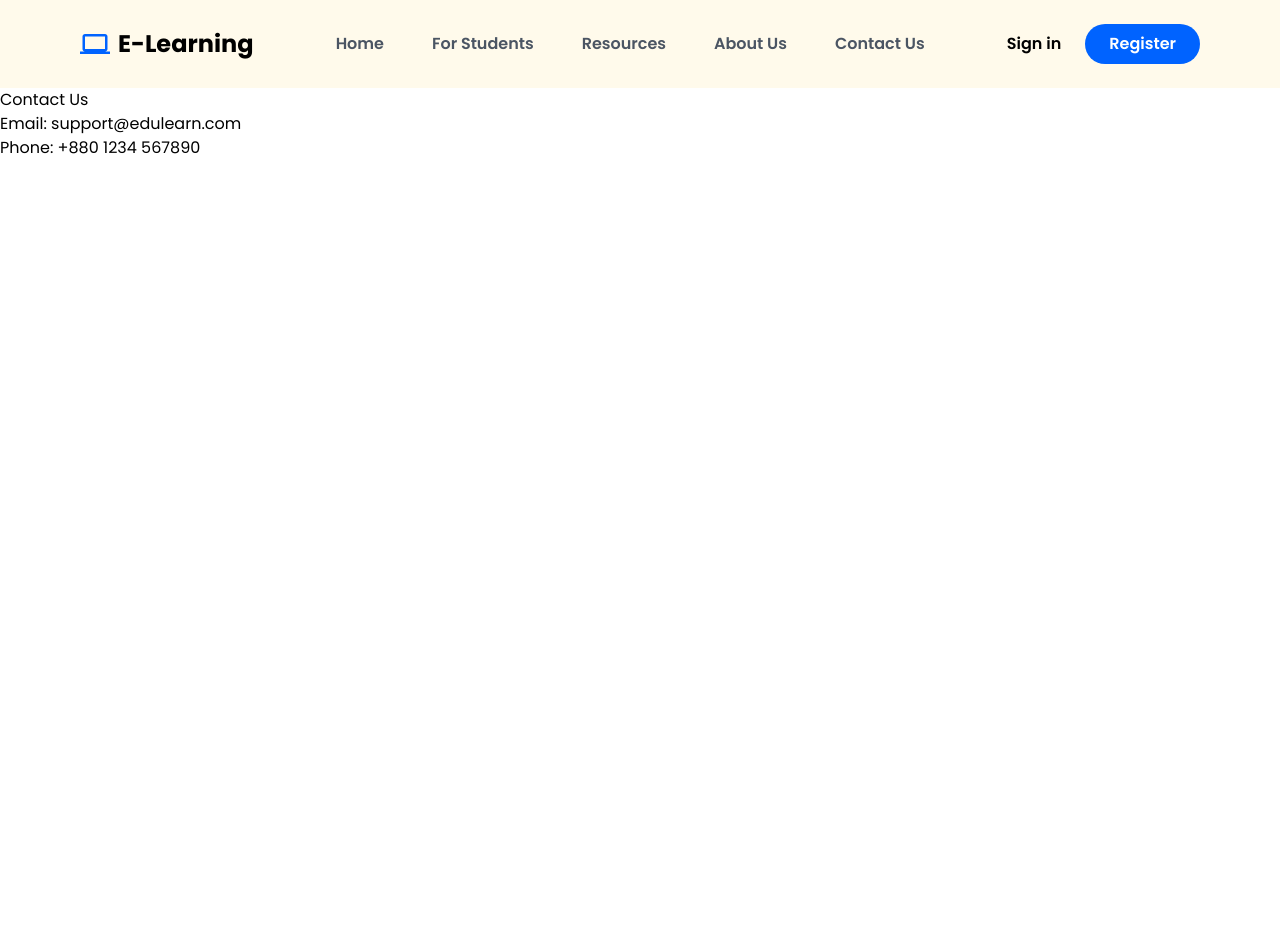
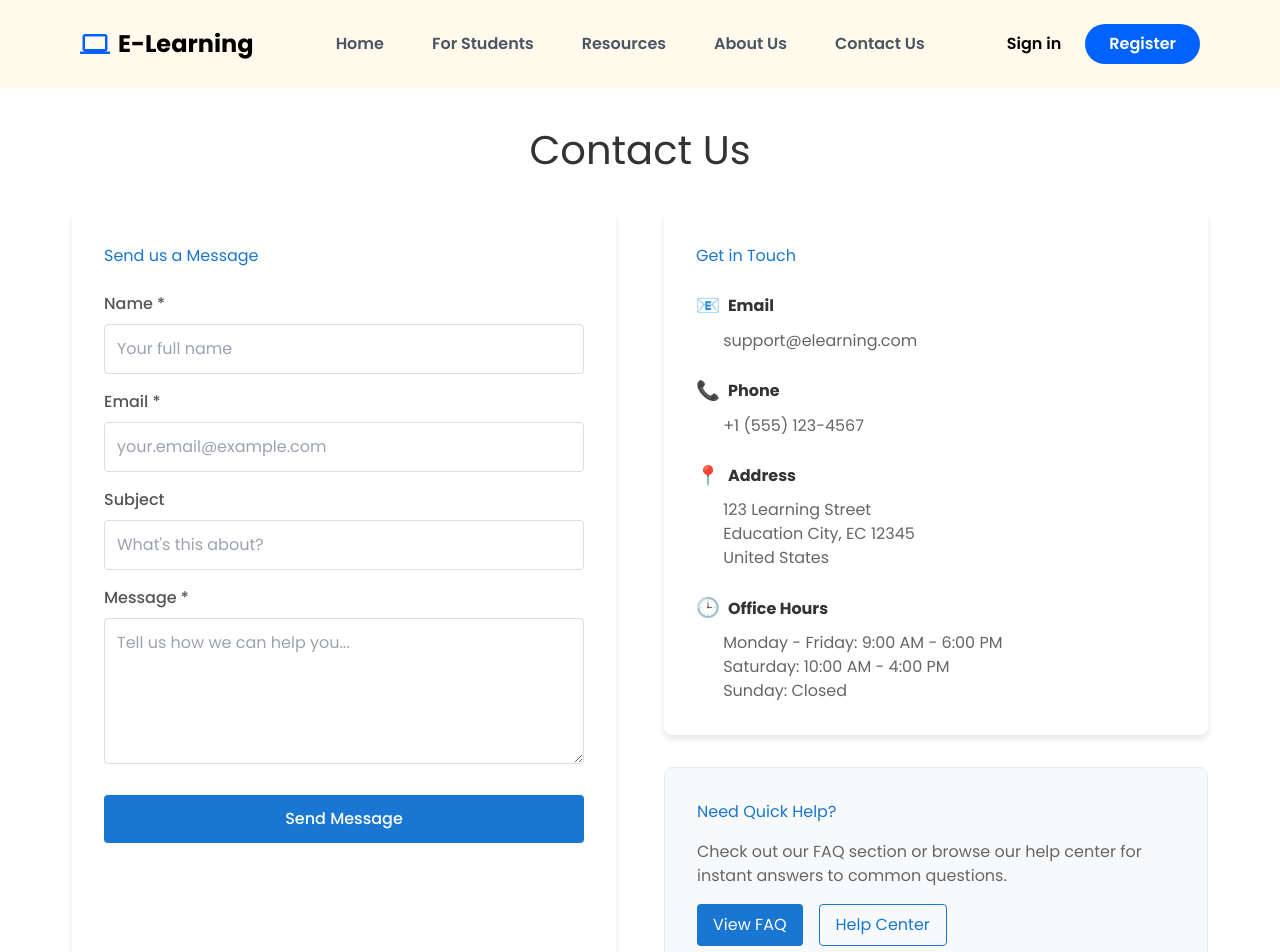
Before and after one commit to Souda-05/e-learning, a React (Vite) app: page /contact in a window 1280 px wide. Shown: the top 952 px of the page. Before the commit the page ends 800 px from the top, so only its background shows below. Built offline with nearby package versions, Linux system fonts and the light colour scheme.

Commit message:
Contact.jsx

```diff
--- a/src/pages/Contact.jsx
+++ b/src/pages/Contact.jsx
@@ -1,13 +1,248 @@
-import React from 'react';
+import React, { useState } from 'react';
 
-const Contact = () => {
+const ContactUs = () => {
+  const [formData, setFormData] = useState({
+    name: '',
+    email: '',
+    subject: '',
+    message: ''
+  });
+
+  const handleSubmit = () => {
+    if (formData.name && formData.email && formData.message) {
+      alert('Thank you for your message! We will get back to you soon.');
+      setFormData({ name: '', email: '', subject: '', message: '' });
+    } else {
+      alert('Please fill in all required fields.');
+    }
+  };
+
   return (
-    <div>
-      <h1>Contact Us</h1>
-      <p>Email: support@edulearn.com</p>
-      <p>Phone: +880 1234 567890</p>
+    <div style={{ padding: '2rem', maxWidth: '1200px', margin: '0 auto', minHeight: '80vh' }}>
+      <h1 style={{ fontSize: '2.5rem', marginBottom: '2rem', color: '#333', textAlign: 'center' }}>
+        Contact Us
+      </h1>
+
+      <div style={{ display: 'grid', gridTemplateColumns: '1fr 1fr', gap: '3rem', marginBottom: '3rem' }}>
+        {/* Contact Form */}
+        <div style={{ backgroundColor: 'white', padding: '2rem', borderRadius: '8px', boxShadow: '0 4px 6px rgba(0,0,0,0.1)' }}>
+          <h2 style={{ color: '#1976d2', marginBottom: '1.5rem' }}>Send us a Message</h2>
+
+          <div style={{ marginBottom: '1rem' }}>
+            <label style={{ display: 'block', marginBottom: '0.5rem', color: '#555', fontWeight: '500' }}>
+              Name *
+            </label>
+            <input
+              type="text"
+              value={formData.name}
+              onChange={(e) => setFormData({...formData, name: e.target.value})}
+              style={{
+                width: '100%',
+                padding: '0.75rem',
+                border: '1px solid #ddd',
+                borderRadius: '4px',
+                fontSize: '1rem',
+                boxSizing: 'border-box'
+              }}
+              placeholder="Your full name"
+            />
+          </div>
+
+          <div style={{ marginBottom: '1rem' }}>
+            <label style={{ display: 'block', marginBottom: '0.5rem', color: '#555', fontWeight: '500' }}>
+              Email *
+            </label>
+            <input
+              type="email"
+              value={formData.email}
+              onChange={(e) => setFormData({...formData, email: e.target.value})}
+              style={{
+                width: '100%',
+                padding: '0.75rem',
+                border: '1px solid #ddd',
+                borderRadius: '4px',
+                fontSize: '1rem',
+                boxSizing: 'border-box'
+              }}
+              placeholder="your.email@example.com"
+            />
+          </div>
+
+          <div style={{ marginBottom: '1rem' }}>
+            <label style={{ display: 'block', marginBottom: '0.5rem', color: '#555', fontWeight: '500' }}>
+              Subject
+            </label>
+            <input
+              type="text"
+              value={formData.subject}
+              onChange={(e) => setFormData({...formData, subject: e.target.value})}
+              style={{
+                width: '100%',
+                padding: '0.75rem',
+                border: '1px solid #ddd',
+                borderRadius: '4px',
+                fontSize: '1rem',
+                boxSizing: 'border-box'
+              }}
+              placeholder="What's this about?"
+            />
+          </div>
+
+          <div style={{ marginBottom: '1.5rem' }}>
+            <label style={{ display: 'block', marginBottom: '0.5rem', color: '#555', fontWeight: '500' }}>
+              Message *
+            </label>
+            <textarea
+              value={formData.message}
+              onChange={(e) => setFormData({...formData, message: e.target.value})}
+              rows="5"
+              style={{
+                width: '100%',
+                padding: '0.75rem',
+                border: '1px solid #ddd',
+                borderRadius: '4px',
+                fontSize: '1rem',
+                boxSizing: 'border-box',
+                resize: 'vertical'
+              }}
+              placeholder="Tell us how we can help you..."
+            />
+          </div>
+
+          <button
+            onClick={handleSubmit}
+            style={{
+              width: '100%',
+              padding: '0.75rem',
+              backgroundColor: '#1976d2',
+              color: 'white',
+              border: 'none',
+              borderRadius: '4px',
+              fontSize: '1rem',
+              fontWeight: '500',
+              cursor: 'pointer'
+            }}
+          >
+            Send Message
+          </button>
+        </div>
+
+        {/* Contact Information */}
+        <div>
+          <div style={{ backgroundColor: 'white', padding: '2rem', borderRadius: '8px', boxShadow: '0 4px 6px rgba(0,0,0,0.1)', marginBottom: '2rem' }}>
+            <h2 style={{ color: '#1976d2', marginBottom: '1.5rem' }}>Get in Touch</h2>
+
+            <div style={{ marginBottom: '1.5rem' }}>
+              <div style={{ display: 'flex', alignItems: 'center', marginBottom: '0.5rem' }}>
+                <span style={{ fontSize: '1.2rem', marginRight: '0.5rem' }}>📧</span>
+                <strong style={{ color: '#333' }}>Email</strong>
+              </div>
+              <p style={{ margin: '0 0 0 1.7rem', color: '#666' }}>support@elearning.com</p>
+            </div>
+
+            <div style={{ marginBottom: '1.5rem' }}>
+              <div style={{ display: 'flex', alignItems: 'center', marginBottom: '0.5rem' }}>
+                <span style={{ fontSize: '1.2rem', marginRight: '0.5rem' }}>📞</span>
+                <strong style={{ color: '#333' }}>Phone</strong>
+              </div>
+              <p style={{ margin: '0 0 0 1.7rem', color: '#666' }}>+1 (555) 123-4567</p>
+            </div>
+
+            <div style={{ marginBottom: '1.5rem' }}>
+              <div style={{ display: 'flex', alignItems: 'center', marginBottom: '0.5rem' }}>
+                <span style={{ fontSize: '1.2rem', marginRight: '0.5rem' }}>📍</span>
+                <strong style={{ color: '#333' }}>Address</strong>
+              </div>
+              <p style={{ margin: '0 0 0 1.7rem', color: '#666' }}>
+                123 Learning Street<br/>
+                Education City, EC 12345<br/>
+                United States
+              </p>
+            </div>
+
+            <div>
+              <div style={{ display: 'flex', alignItems: 'center', marginBottom: '0.5rem' }}>
+                <span style={{ fontSize: '1.2rem', marginRight: '0.5rem' }}>🕒</span>
+                <strong style={{ color: '#333' }}>Office Hours</strong>
+              </div>
+              <p style={{ margin: '0 0 0 1.7rem', color: '#666' }}>
+                Monday - Friday: 9:00 AM - 6:00 PM<br/>
+                Saturday: 10:00 AM - 4:00 PM<br/>
+                Sunday: Closed
+              </p>
+            </div>
+          </div>
+
+          {/* Quick Help */}
+          <div style={{ backgroundColor: '#f8f9fa', padding: '2rem', borderRadius: '8px', border: '1px solid #e9ecef' }}>
+            <h3 style={{ color: '#1976d2', marginBottom: '1rem' }}>Need Quick Help?</h3>
+            <p style={{ color: '#666', marginBottom: '1rem' }}>
+              Check out our FAQ section or browse our help center for instant answers to common questions.
+            </p>
+            <div style={{ display: 'flex', gap: '1rem' }}>
+              <button style={{
+                backgroundColor: '#1976d2',
+                color: 'white',
+                border: 'none',
+                padding: '0.5rem 1rem',
+                borderRadius: '4px',
+                cursor: 'pointer'
+              }}>
+                View FAQ
+              </button>
+              <button style={{
+                backgroundColor: 'transparent',
+                color: '#1976d2',
+                border: '1px solid #1976d2',
+                padding: '0.5rem 1rem',
+                borderRadius: '4px',
+                cursor: 'pointer'
+              }}>
+                Help Center
+              </button>
+            </div>
+          </div>
+        </div>
+      </div>
+
+      {/* FAQ Section */}
+      <div style={{ backgroundColor: 'white', padding: '2rem', borderRadius: '8px', boxShadow: '0 4px 6px rgba(0,0,0,0.1)' }}>
+        <h2 style={{ color: '#1976d2', marginBottom: '2rem', textAlign: 'center' }}>Frequently Asked Questions</h2>
+
+        <div style={{ display: 'grid', gap: '1.5rem' }}>
+          <div style={{ borderBottom: '1px solid #eee', paddingBottom: '1rem' }}>
+            <h4 style={{ color: '#333', marginBottom: '0.5rem' }}>How do I enroll in a course?</h4>
+            <p style={{ color: '#666', margin: 0 }}>
+              Simply browse our courses, select the one you're interested in, and click "Enroll Now".
+              You'll need to create an account and complete the payment process.
+            </p>
+          </div>
+
+          <div style={{ borderBottom: '1px solid #eee', paddingBottom: '1rem' }}>
+            <h4 style={{ color: '#333', marginBottom: '0.5rem' }}>Can I access courses on mobile devices?</h4>
+            <p style={{ color: '#666', margin: 0 }}>
+              Yes! Our platform is fully responsive and works on all devices including smartphones and tablets.
+            </p>
+          </div>
+
+          <div style={{ borderBottom: '1px solid #eee', paddingBottom: '1rem' }}>
+            <h4 style={{ color: '#333', marginBottom: '0.5rem' }}>Do you offer certificates?</h4>
+            <p style={{ color: '#666', margin: 0 }}>
+              Yes, we provide completion certificates for all our courses that are recognized by industry leaders.
+            </p>
+          </div>
+
+          <div>
+            <h4 style={{ color: '#333', marginBottom: '0.5rem' }}>What if I need technical support?</h4>
+            <p style={{ color: '#666', margin: 0 }}>
+              Our technical support team is available 24/7. You can reach us through this contact form,
+              email, or phone for immediate assistance.
+            </p>
+          </div>
+        </div>
+      </div>
     </div>
   );
 };
 
-export default Contact;
+export default ContactUs;
```
